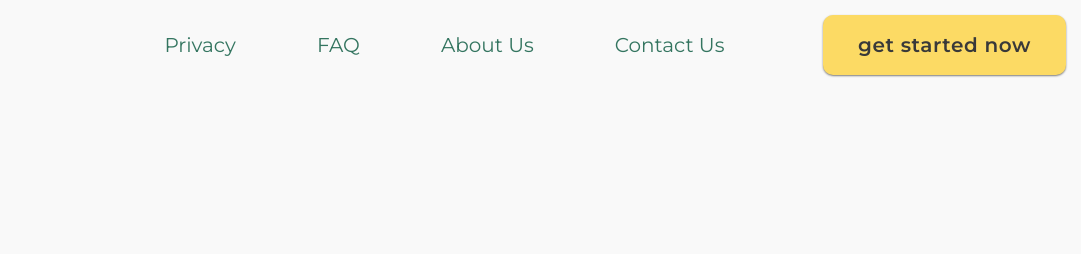
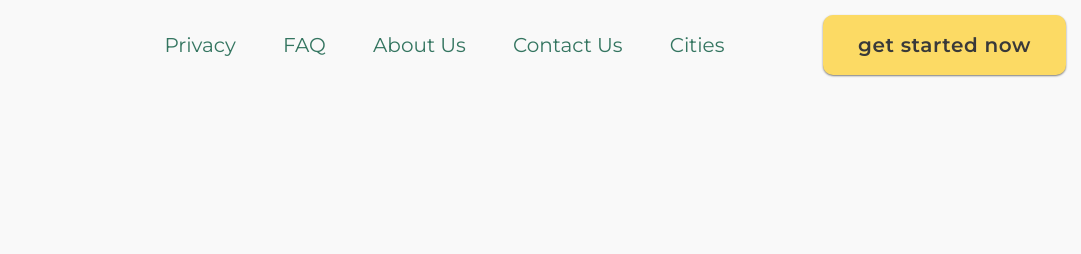
Before and after one commit to den-prof/1, a plain HTML site: page index-3.html in a window 1280 px wide. Shown: the top 254 px of the page, 199-1280 px from the left. Drawn offline with nearby package versions, Linux system fonts and the light colour scheme.

Commit message:
Update index-3.html

```diff
--- a/index-3.html
+++ b/index-3.html
@@ -8,7 +8,7 @@
     <title>Передовая IT студия</title>
   </head>
   <body>
-    <header class="header-3">
+    <header class="header-3" id="header">
       <div class="wrapper">
         <div class="header__body"><a class="header__logo" href="index.html"><img class="logo" src="images/logo.png"/></a>
           <div class="burger">
@@ -24,7 +24,8 @@
               <li class="li"><a class="header-link" href="index-2.html">Privacy</a></li>
               <li class="li"><a class="header-link" href="#">FAQ</a></li>
               <li class="li"><a class="header-link" href="index-4.html">About Us</a></li>
-              <li><a class="header-link" href="index-5.html">Contact Us</a></li>
+              <li class="li"><a class="header-link" href="index-5.html">Contact Us</a></li>
+              <li><a class="header-link" href="index-6.html">Cities</a></li>
             </div>
           </div>
           <button class="header__button burger-button" type="button" id="btn">get started now</button>
```
